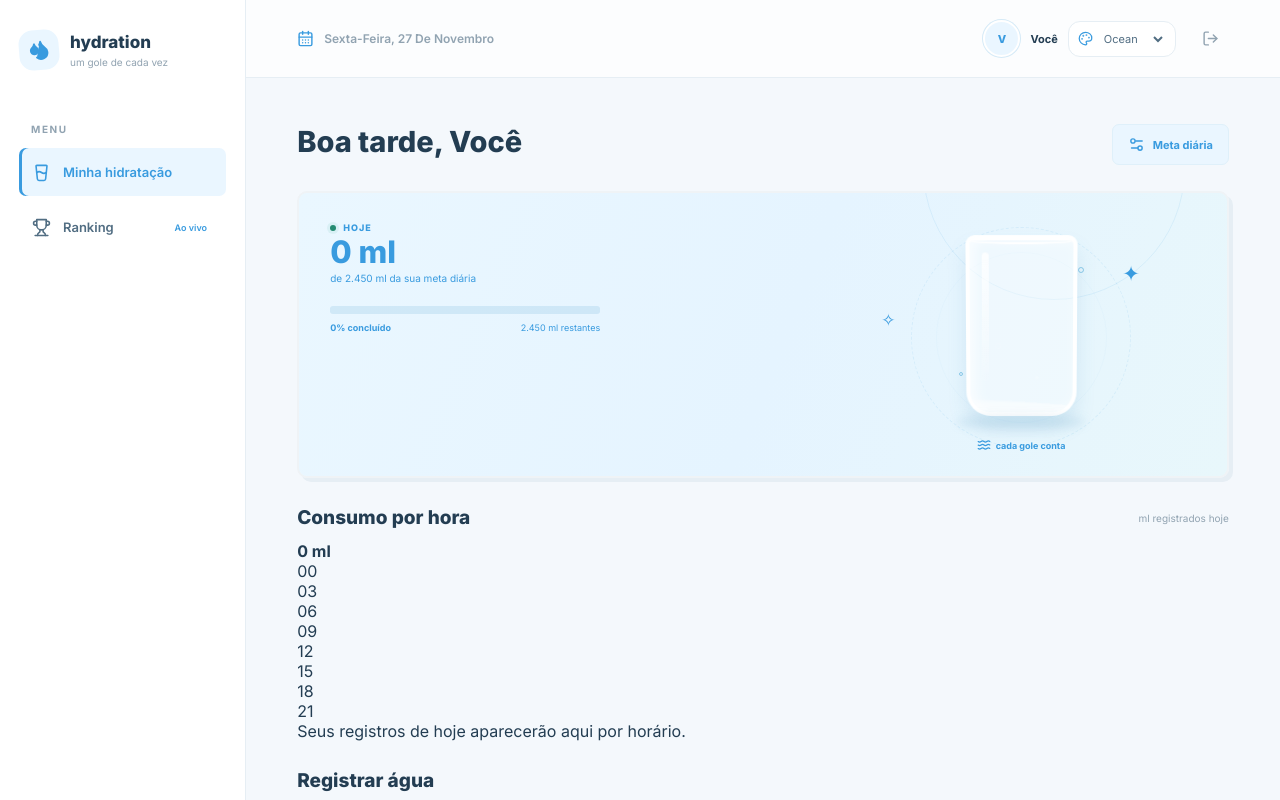
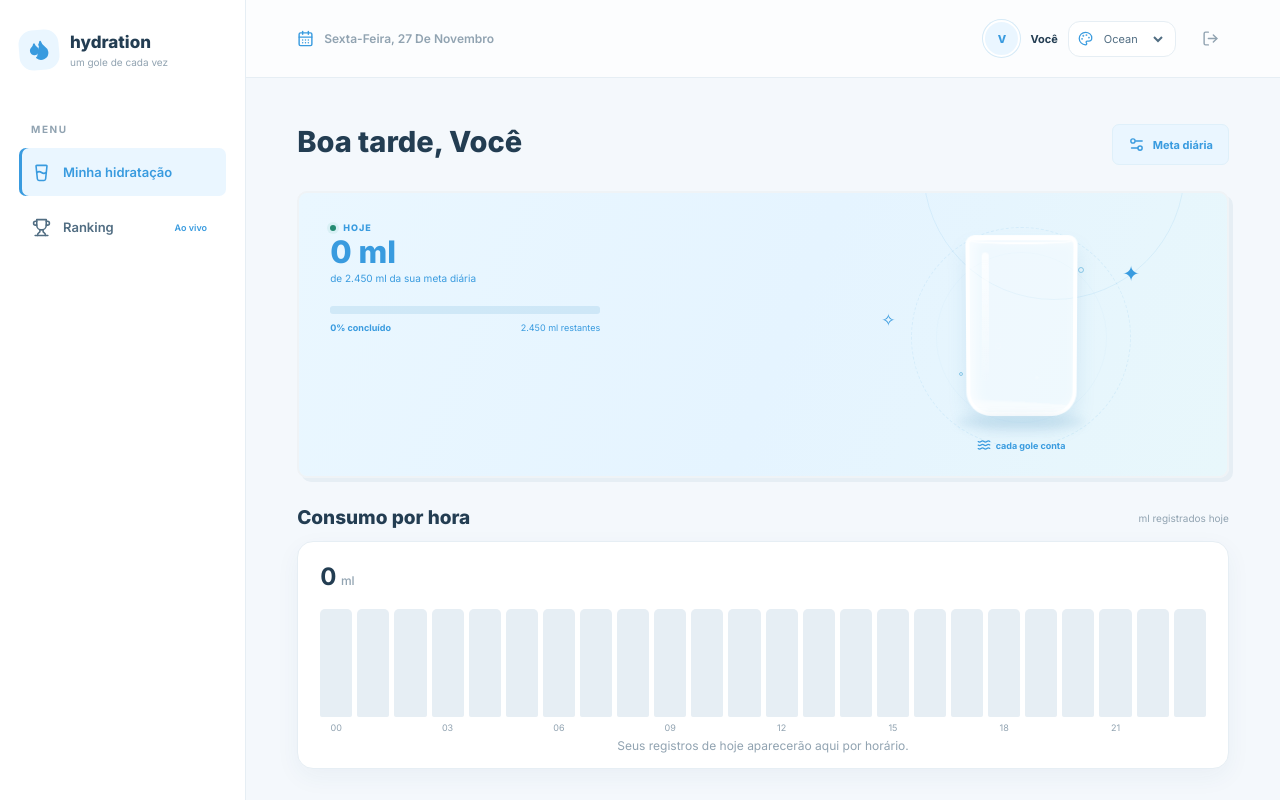
Before and after one commit to YuzuruTK/hydratation-multiplayer-edition, a React (Vite) app: page / in a window 1280 px wide. Both pictures are taken after typing "name@example.com", "Sample123" into the empty fields and a click on the button "Entrar". Shown: the top 800 px of the page. Built offline with nearby package versions, Linux system fonts and the light colour scheme.

Commit message:
style: add themed hourly chart and log edit action

```diff
--- a/src/styles.css
+++ b/src/styles.css
@@ -293,3 +293,21 @@ h1, h2, h3, strong,
     font-size: 10px;
   }
 }
+
+
+/* Hourly hydration chart */
+.hourly-chart-card{padding:20px 22px 15px;background:var(--color-surface);border:1px solid var(--color-border);border-radius:var(--radius-lg);box-shadow:var(--shadow-soft)}
+.hourly-chart-summary{display:flex;align-items:baseline;justify-content:space-between;gap:12px;margin-bottom:18px}
+.hourly-chart-summary>strong{color:var(--color-text);font-size:24px;font-weight:700;letter-spacing:-.6px}
+.hourly-chart-summary>strong span{color:var(--color-text-muted);font-size:12px;font-weight:500;letter-spacing:0}
+.hourly-chart-peak{color:var(--color-text-muted);font-size:11px;text-align:right}
+.hourly-chart{display:grid;grid-template-columns:repeat(24,minmax(0,1fr));align-items:end;gap:5px;height:124px}
+.hourly-chart-column{display:flex;min-width:0;height:100%;flex-direction:column;align-items:center}
+.hourly-chart-bar-track{display:flex;width:100%;height:100%;align-items:end;overflow:hidden;background:var(--color-progress-track);border-radius:5px 5px 2px 2px}
+.hourly-chart-bar{width:100%;min-height:0;background:var(--color-primary-soft);border-radius:5px 5px 2px 2px;transition:height var(--duration-normal) ease,background var(--duration-normal) ease}
+.hourly-chart-bar.has-value{min-height:3px;background:var(--color-primary)}
+.hourly-chart-label{height:18px;padding-top:6px;color:var(--color-text-muted);font-size:9px;line-height:1}
+.hourly-chart-empty{margin:5px 0 0;color:var(--color-text-muted);font-size:12px;text-align:center}
+.activity-edit{display:inline-flex;width:28px;height:28px;flex:0 0 auto;align-items:center;justify-content:center;color:var(--color-text-muted);background:transparent;border:0;border-radius:var(--radius-sm);cursor:pointer;transition:color var(--duration-fast),background var(--duration-fast)}
+.activity-edit:hover{color:var(--color-primary);background:var(--color-primary-soft)}
+@media(max-width:600px){.hourly-chart-card{padding:17px 13px 12px}.hourly-chart{gap:3px;height:104px}.hourly-chart-summary>strong{font-size:21px}.hourly-chart-peak{max-width:145px;font-size:10px}.hourly-chart-label{font-size:8px}}
```
